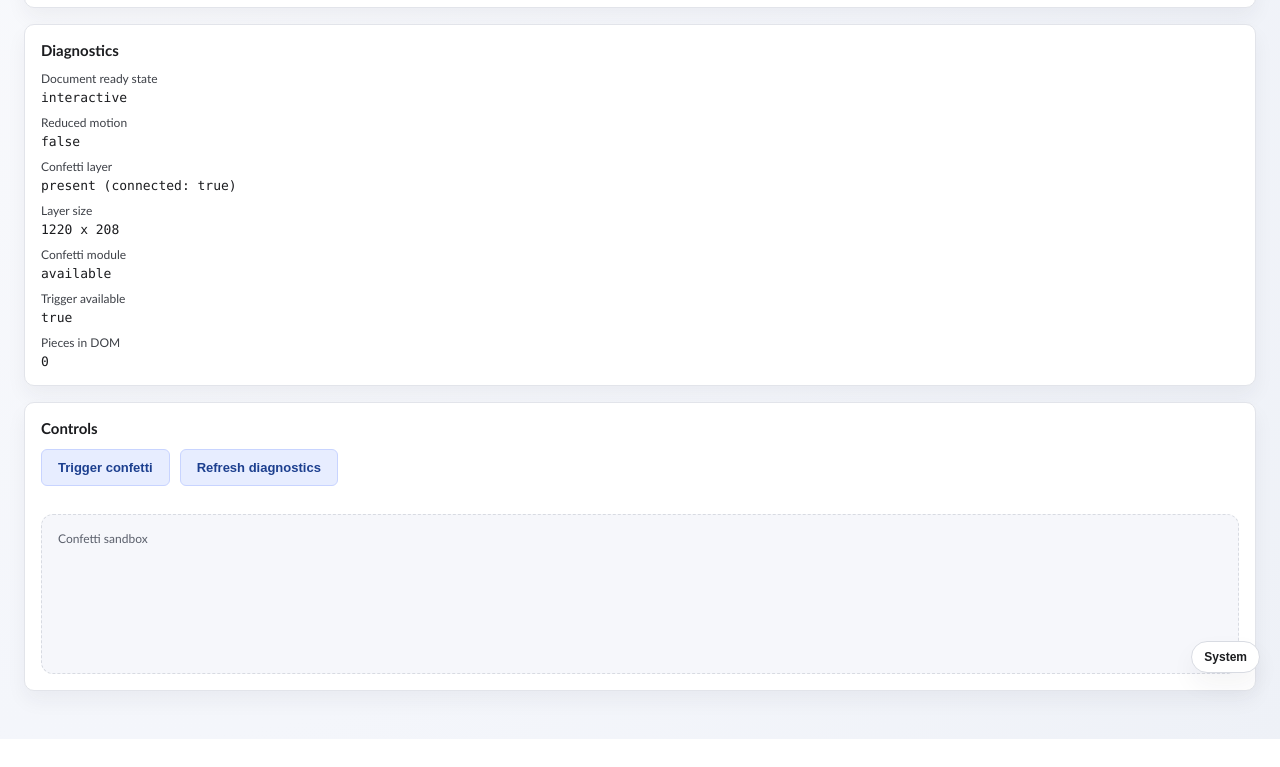
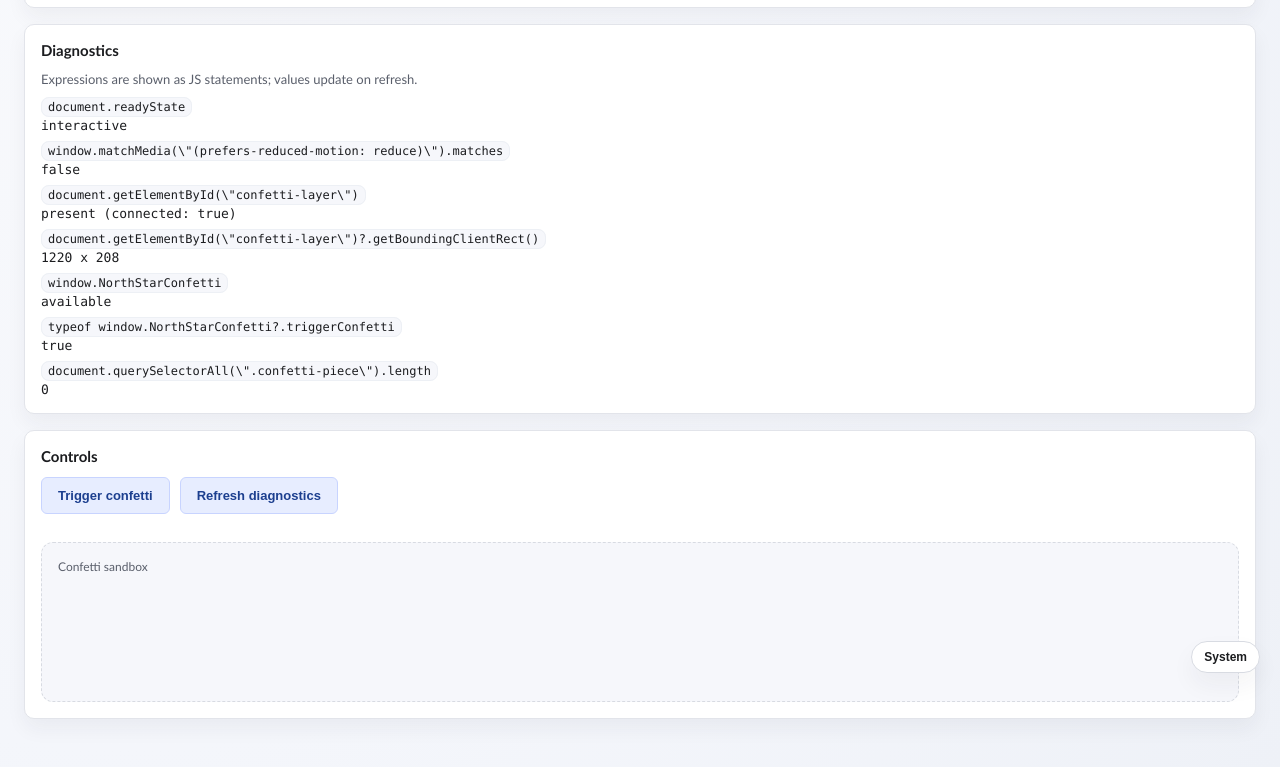
Before and after one commit to gulkily/penelope, a plain HTML site: page templates/confetti_debug.html in a window 1280 px wide. Shown: the part 107-874 px from the top of the page. Before the commit the page ends 846 px from the top, so only its background shows below. Drawn offline with Linux system fonts and the light colour scheme.

Commit message:
chore: show confetti debug expressions

```diff
--- a/static/css/main.css
+++ b/static/css/main.css
@@ -312,6 +312,17 @@ body {
   font-size: 12px;
   color: var(--text-muted);
   margin: 0;
+}
+
+.debug-row code {
+  font-family: "DM Mono", "SFMono-Regular", "Menlo", "Monaco", "Consolas",
+    monospace;
+  font-size: 12px;
+  border: 1px solid var(--border-light);
+  border-radius: 8px;
+  padding: 2px 6px;
+  background: var(--surface-alt);
+  color: var(--text-primary);
 }
 
 .debug-row dd {
--- a/templates/confetti_debug.html
+++ b/templates/confetti_debug.html
@@ -29,33 +29,38 @@
 
       <section class="card">
         <h2>Diagnostics</h2>
+        <p class="hint">Expressions are shown as JS statements; values update on refresh.</p>
         <dl class="debug-list">
           <div class="debug-row">
-            <dt>Document ready state</dt>
+            <dt><code>document.readyState</code></dt>
             <dd id="debug-ready">-</dd>
           </div>
           <div class="debug-row">
-            <dt>Reduced motion</dt>
+            <dt>
+              <code>window.matchMedia(\"(prefers-reduced-motion: reduce)\").matches</code>
+            </dt>
             <dd id="debug-motion">-</dd>
           </div>
           <div class="debug-row">
-            <dt>Confetti layer</dt>
+            <dt><code>document.getElementById(\"confetti-layer\")</code></dt>
             <dd id="debug-layer">-</dd>
           </div>
           <div class="debug-row">
-            <dt>Layer size</dt>
+            <dt>
+              <code>document.getElementById(\"confetti-layer\")?.getBoundingClientRect()</code>
+            </dt>
             <dd id="debug-layer-size">-</dd>
           </div>
           <div class="debug-row">
-            <dt>Confetti module</dt>
+            <dt><code>window.NorthStarConfetti</code></dt>
             <dd id="debug-module">-</dd>
           </div>
           <div class="debug-row">
-            <dt>Trigger available</dt>
+            <dt><code>typeof window.NorthStarConfetti?.triggerConfetti</code></dt>
             <dd id="debug-trigger">-</dd>
           </div>
           <div class="debug-row">
-            <dt>Pieces in DOM</dt>
+            <dt><code>document.querySelectorAll(\".confetti-piece\").length</code></dt>
             <dd id="debug-piece-count">-</dd>
           </div>
         </dl>
```
Also changed, not shown: docs/plans/north_star_progress_confetti_step4_implementation_summary.md (+5 -0 lines).
